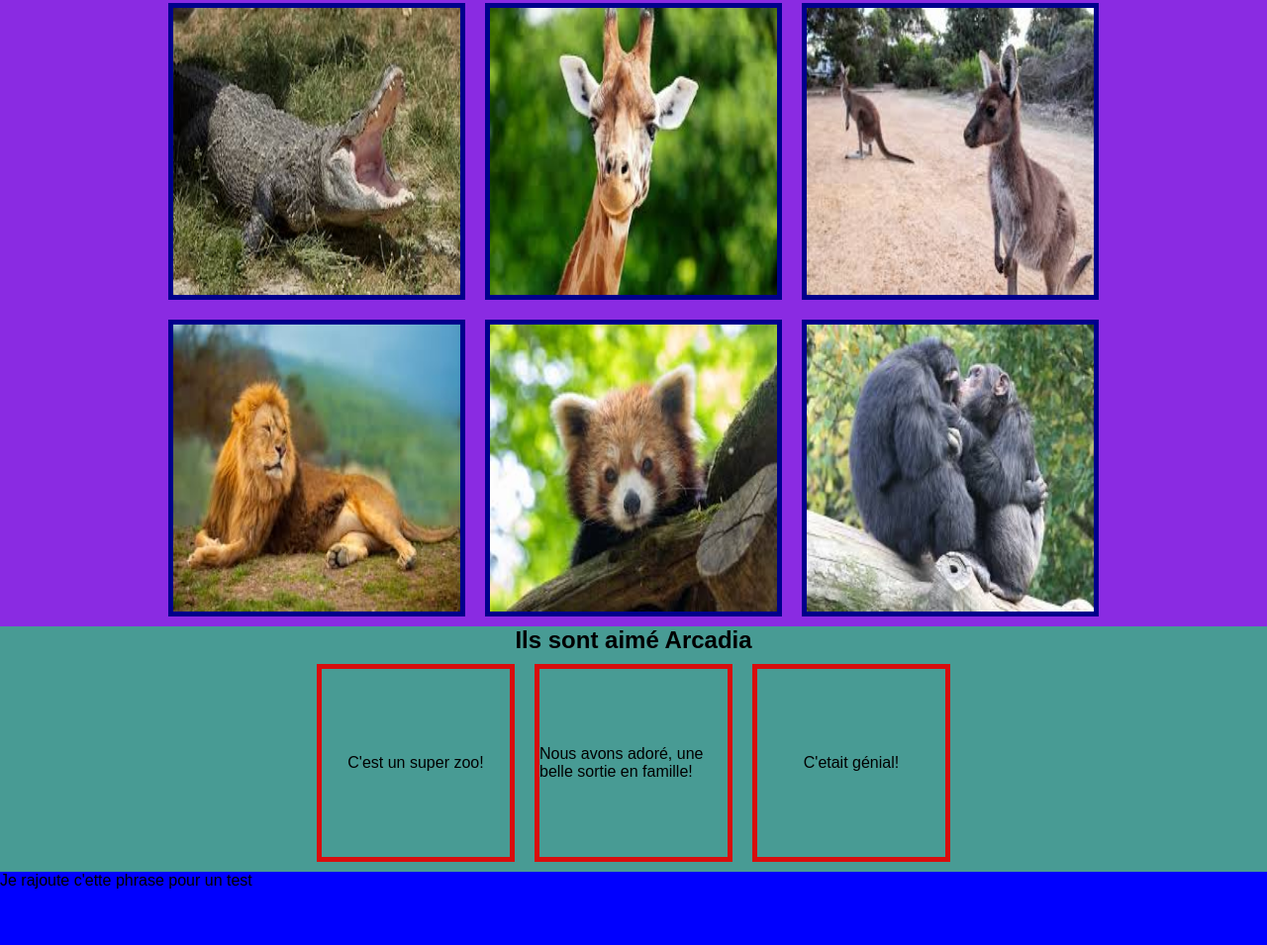
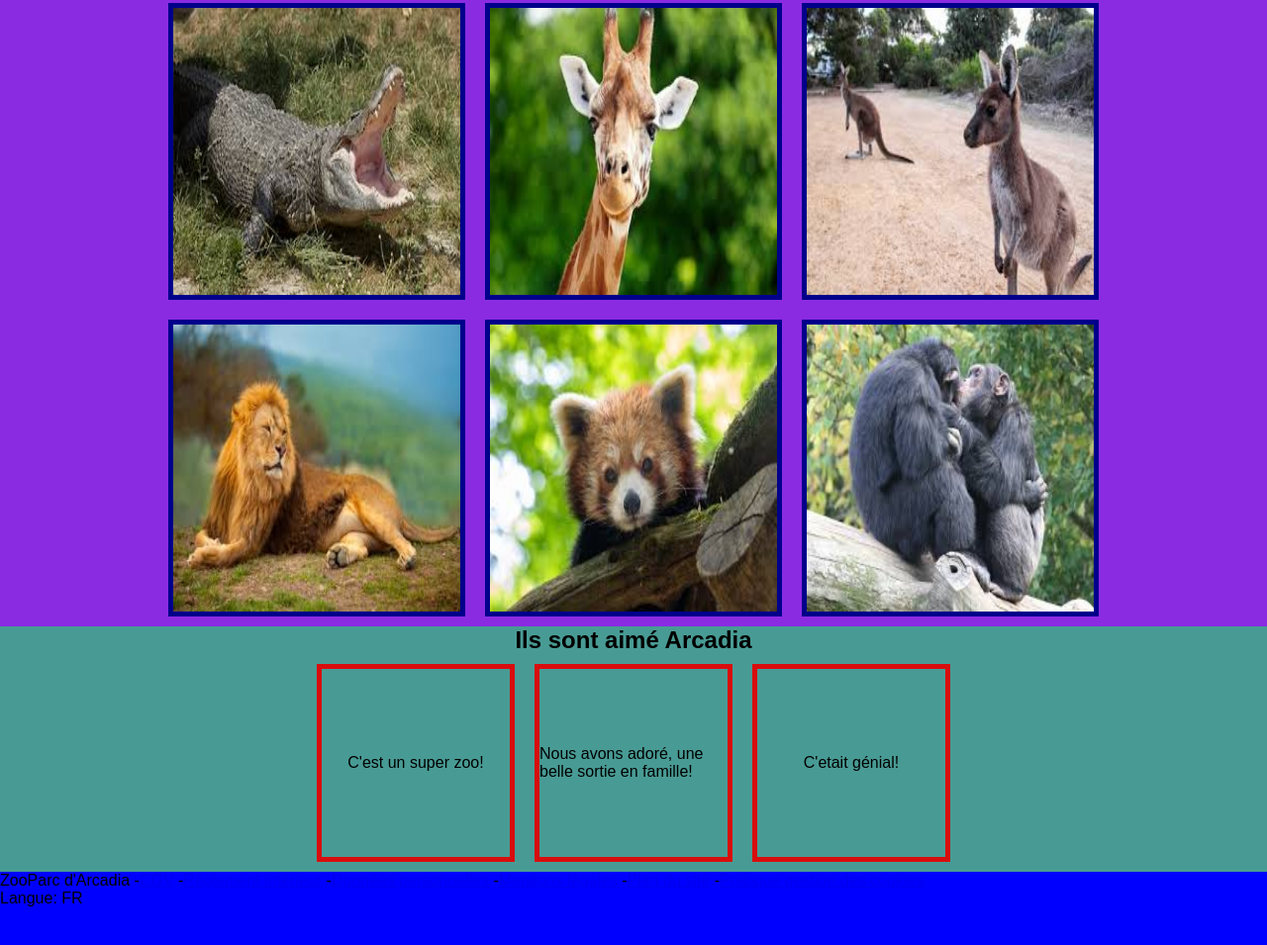
Before and after one commit to Cridau/Arcadia, a plain HTML site: page index.html in a window 1280 px wide. Shown: the part 298-1253 px from the top of the page at 99% size. Drawn offline with Linux system fonts and the light colour scheme.

Commit message:
Ajout des divers liens dans le footer

```diff
--- a/index.html
+++ b/index.html
@@ -84,7 +84,15 @@
         </div>
     </main>
     <footer>
-        <p>Je rajoute c'ette phrase pour un test</p>
+        <p>ZooParc d'Arcadia
+            -<a href="#">CGV</a>
+            -<a href="#">Réglement intérieur</a>
+            -<a href="#">Données personnelles</a>
+            -<a href="#">Mentions légales</a>
+            -<a href="#">Plan du site</a>
+            -<a href="#">Politique gestion des cookies</a>
+        </p>
+        <p>Langue: FR</p>
     </footer>
 </body>
 </html>
```
